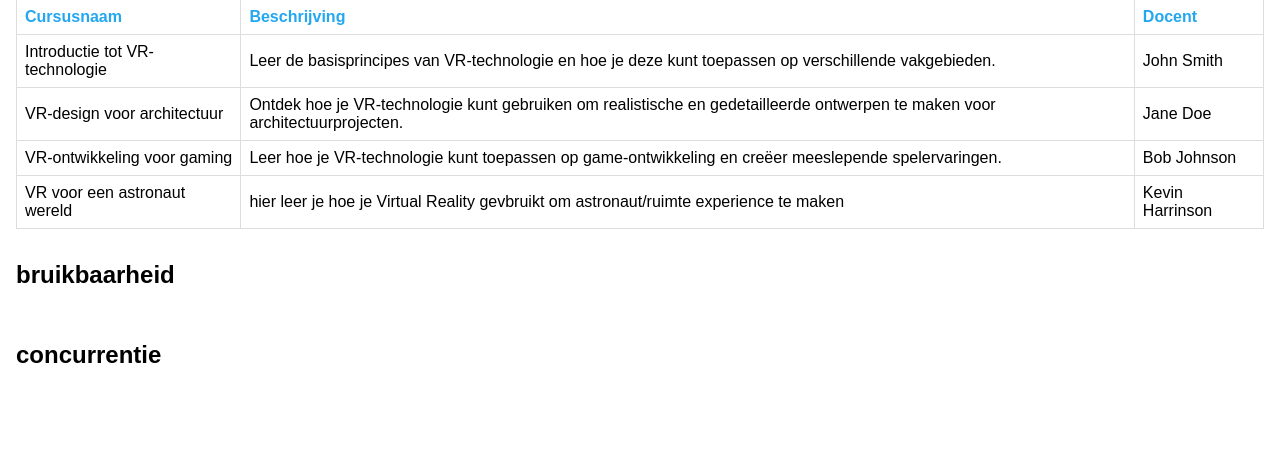
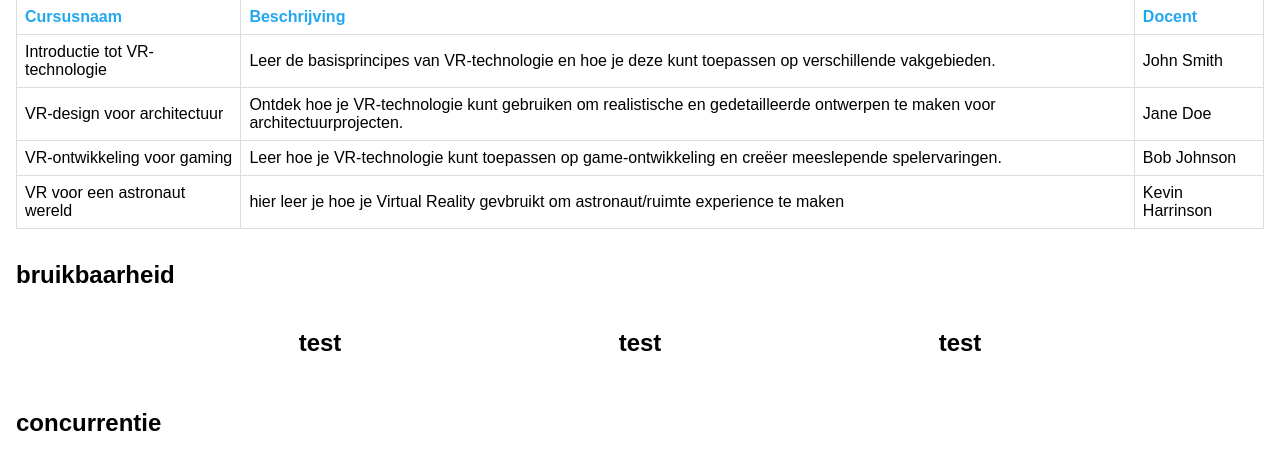
Before and after one commit to salmaazou/Project-3-p4, a PHP site: page /courses.html in a window 1280 px wide. Shown: the part 1002-1475 px from the top of the page. Before the commit the page ends 1365 px from the top, so only its background shows below. Run offline with PHP 8.4, Linux system fonts and the light colour scheme.

Commit message:
changed some styling so the div's in the div.info are centered and changed the styling of those div's so the text is more centered too and added some comment to the styling

```diff
--- a/courses.css
+++ b/courses.css
@@ -110,11 +110,16 @@ section.banner-box>div>img {
 }
 
 /** added display flex to the div with the 3 div's so the 3 div's are next to each other */
+/** centers the div's in de div.info */
 section.bruikbaar-box>div.info {
     display: flex;
+    justify-content: center;
 }
 
 /** makes the width of the section.bruikbaar-box smaller so the div's can fit next to each other */
+/** added display flex so i can add justify content so i can center the txt in the div */
 section.bruikbaar-box>div.info>div {
     width: 20rem;
+    display: flex;
+    justify-content: center;
 }
--- a/courses.html
+++ b/courses.html
@@ -60,9 +60,15 @@
 		<section class="bruikbaar-box">
 			<h2>bruikbaarheid</h2>
 			<div class="info">
-				<div></div>
-				<div></div>
-				<div></div>
+				<div>
+					<h1>test</h1>
+				</div>
+				<div>
+					<h1>test</h1>
+				</div>
+				<div>
+					<h1>test</h1>
+				</div>
 			</div>
 		</section>
 		<section>
```
